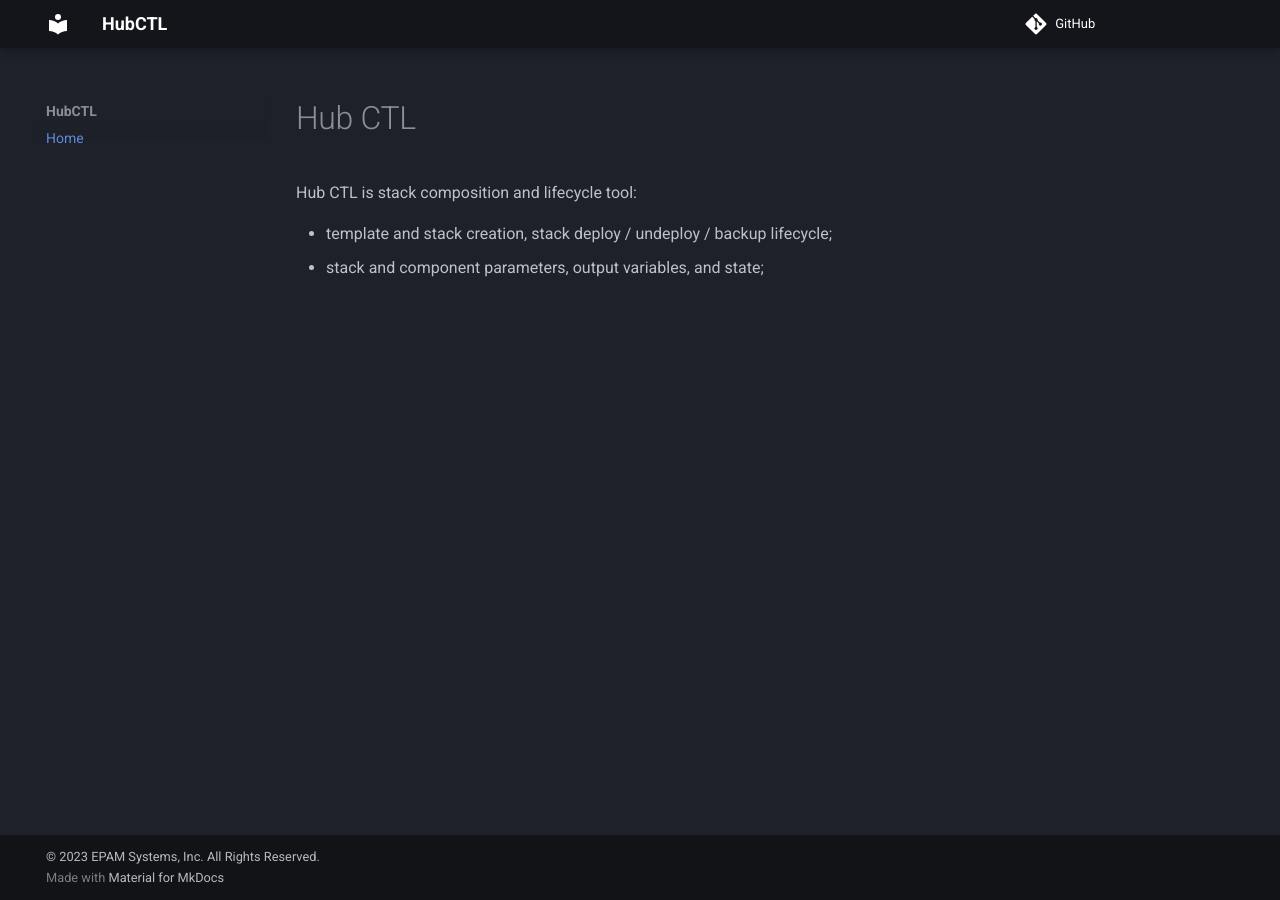
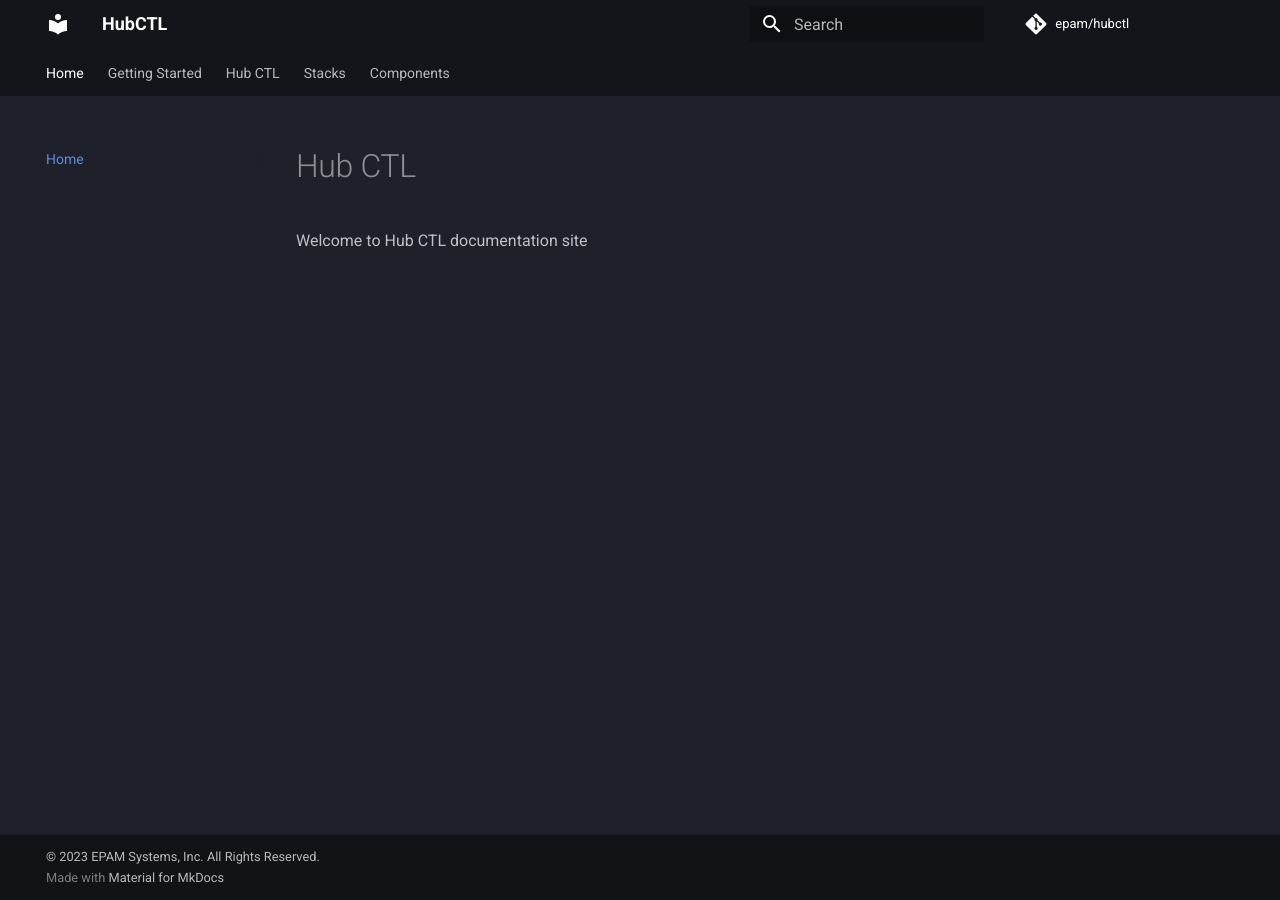
Before and after one commit to epam/hubctl.io, an MkDocs documentation site: the page built from docs/index.md, in a window 1280 px wide. Built offline with MkDocs 1.6.1 and Material for MkDocs 9.7.7, drawn with Linux system fonts in a browser that asks for light colours; comment, search, counter and statistics services are not loaded; the version menu is left out.

Commit message:
Initial docs structure

```diff
--- a/docs/index.md
+++ b/docs/index.md
@@ -1,6 +1,3 @@
 # Hub CTL
 
-Hub CTL is stack composition and lifecycle tool:
-
-* template and stack creation, stack deploy / undeploy / backup lifecycle;
-* stack and component parameters, output variables, and state;
+Welcome to Hub CTL documentation site
--- a/mkdocs.yml
+++ b/mkdocs.yml
@@ -1,14 +1,12 @@
+site_author: EPAM Systems, Inc.
+site_description: Hub CTL is stack composition and lifecycle tool
 site_name: HubCTL
 site_url: https://hubctl.io
-site_description: Hub CTL is stack composition and lifecycle tool
-site_author: EPAM Systems, Inc.
 
-copyright: |
-  © 2023 EPAM Systems, Inc.
-  All Rights Reserved.
+copyright: © 2023 EPAM Systems, Inc. All Rights Reserved.
 
+repo_name: epam/hubctl
 repo_url: https://github.com/epam/hubctl
-edit_uri: edit/main/docs/
 
 theme:
   name: material
@@ -17,7 +15,17 @@ theme:
     primary: black
     accent: cyan
   features:
+    # https://squidfunk.github.io/mkdocs-material/setup/setting-up-the-header/#automatic-hiding
     - header.autohide
+
+    # https://squidfunk.github.io/mkdocs-material/setup/setting-up-navigation/#instant-loading
+    - navigation.instant
+    # https://squidfunk.github.io/mkdocs-material/setup/setting-up-navigation/#anchor-tracking
+    - navigation.tracking
+    # https://squidfunk.github.io/mkdocs-material/setup/setting-up-navigation/#navigation-tabs
+    - navigation.tabs
+    # https://squidfunk.github.io/mkdocs-material/setup/setting-up-navigation/#back-to-top-button
+    - navigation.top
 
 extra:
   version:
@@ -25,7 +33,15 @@ extra:
 
 nav:
   - Home: index.md
+  - Getting Started: getting-started.md
+  - Hub CTL:
+      - Overview: hubctl/overview.md
+  - Stacks:
+      - Overview: stacks/overview.md
+  - Components:
+      - Overview: components/overview.md
 
 plugins:
-  - git-revision-date-localized:
-      enable_creation_date: true
+  - git-revision-date-localized
+  - search:
+      lang: en
```
Also changed, not shown: README.md (+0 -4 lines), docs/components/overview.md (added, +3 -0 lines), docs/getting-started.md (added, +56 -0 lines), docs/hubctl/overview.md (added, +6 -0 lines), docs/stacks/overview.md (added, +3 -0 lines).
